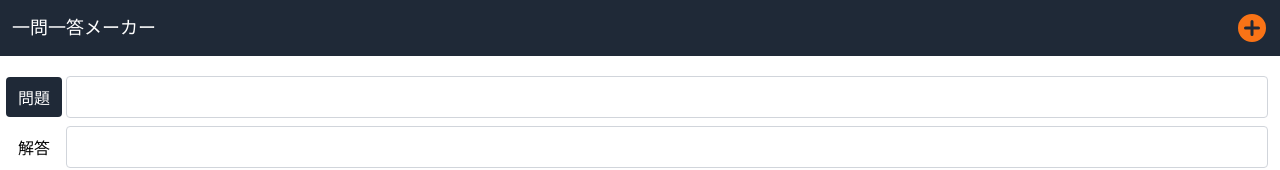
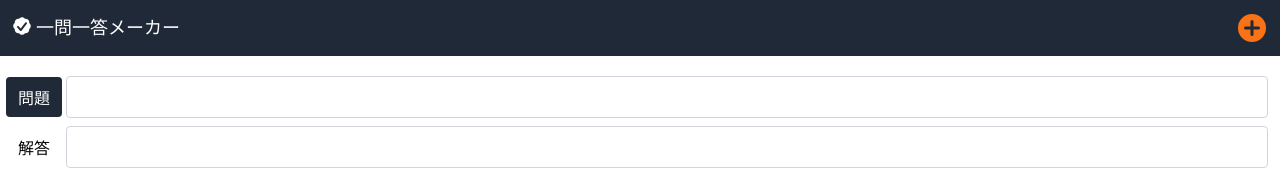
Before and after one commit to thasegawadesign/question-and-answer-frontend, a Next.js app: page /add in a window 1280 px wide. Shown: the top 170 px of the page. Built offline with nearby package versions, Linux system fonts and the light colour scheme; what tailwindcss-radix would draw is missing.

Commit message:
add: check-badge-icon

```diff
--- a/src/app/components/header.tsx
+++ b/src/app/components/header.tsx
@@ -1,4 +1,4 @@
-import { PlusCircleIcon } from "@heroicons/react/16/solid";
+import { CheckBadgeIcon, PlusCircleIcon } from "@heroicons/react/16/solid";
 import clsx from "clsx";
 import Link from "next/link";
 
@@ -9,7 +9,8 @@ export default function Header() {
         className={clsx("mb-5 flex justify-between bg-gray-800 px-3 py-3")}
       >
         <h1>
-          <Link className={clsx("text-lg text-white")} href={"/"}>
+          <Link className={clsx("flex gap-1 text-lg text-white")} href={"/"}>
+            <CheckBadgeIcon className="w-5" />
             一問一答メーカー
           </Link>
         </h1>
```
